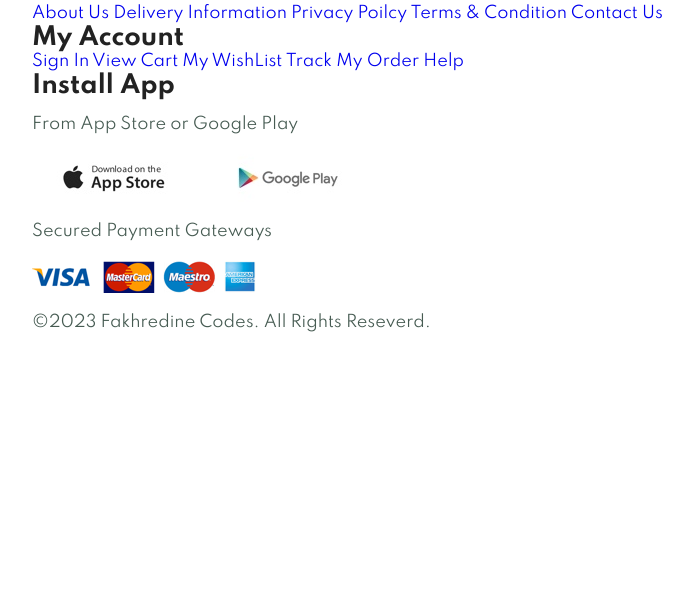
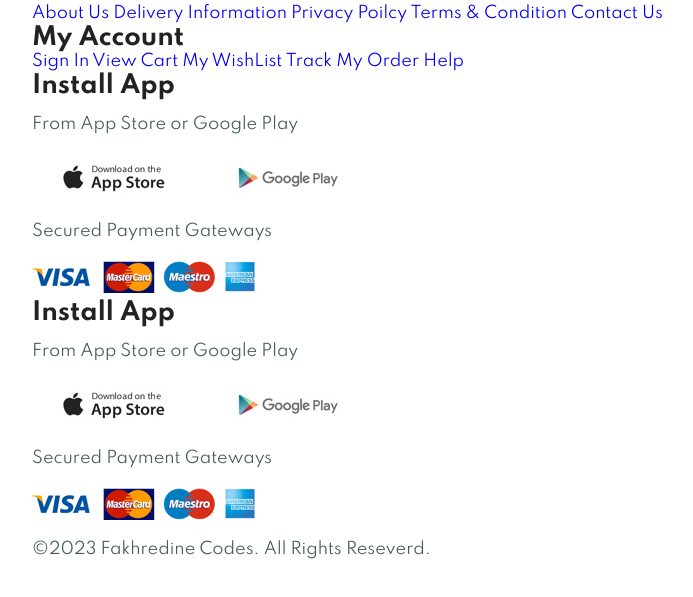
Before and after one commit to mallouk2020/cera_maroc, a plain HTML site: page index.html in a window 1280 px wide. Shown: the part 1408-2005 px from the top of the page, without its empty margins (48-741 px from the left). Before the commit the page ends 1800 px from the top, so only its background shows below. Drawn offline with Linux system fonts and the light colour scheme.

Commit message:
new change

```diff
--- a/index.html
+++ b/index.html
@@ -120,6 +120,8 @@
         <a href="./subpages/contact.html">Help</a>
       </div>
 
+
+
       <div class="col install">
         <h4>Install App</h4>
         <p>From App Store or Google Play</p>
@@ -130,6 +132,19 @@
         <p>Secured Payment Gateways</p>
         <img src="./img/pay/pay.png" alt="pay" />
       </div>
+
+      <div class="col install">
+        <h4>Install App</h4>
+        <p>From App Store or Google Play</p>
+        <div class="row">
+          <img src="./img/pay/app.jpg" alt="app" />
+          <img src="./img/pay/play.jpg" alt="play" />
+        </div>
+        <p>Secured Payment Gateways</p>
+        <img src="./img/pay/pay.png" alt="pay" />
+      </div>
+
+
       <div class="copyright">
         <p>©2023 Fakhredine Codes. All Rights Reseverd.</p>
       </div>
```
